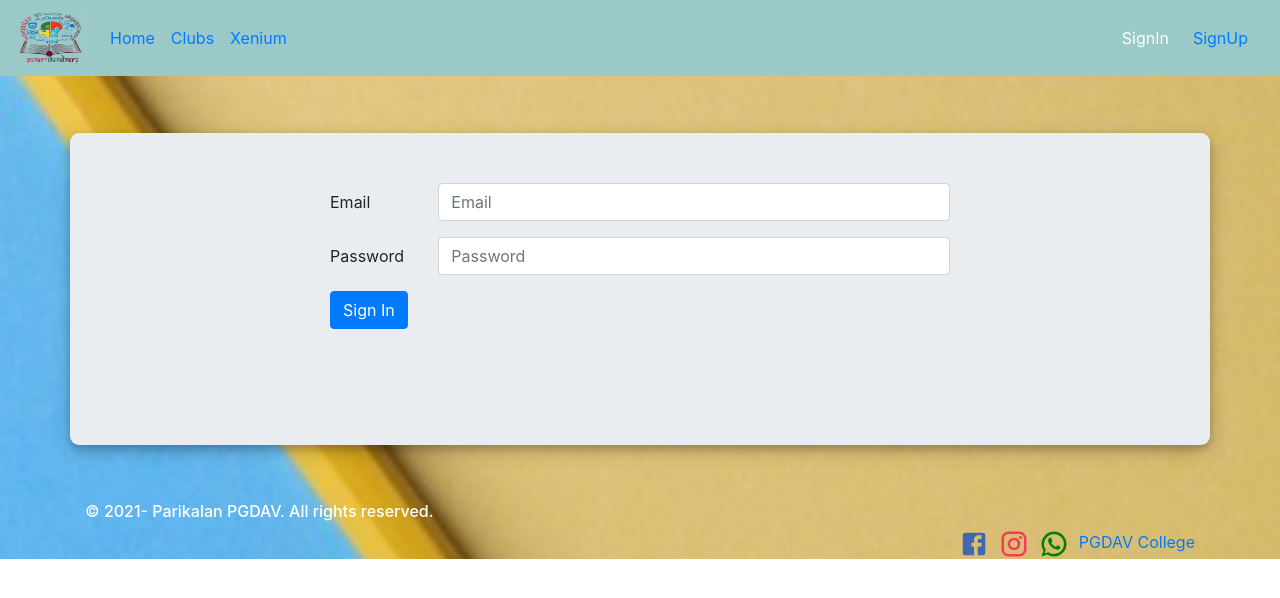
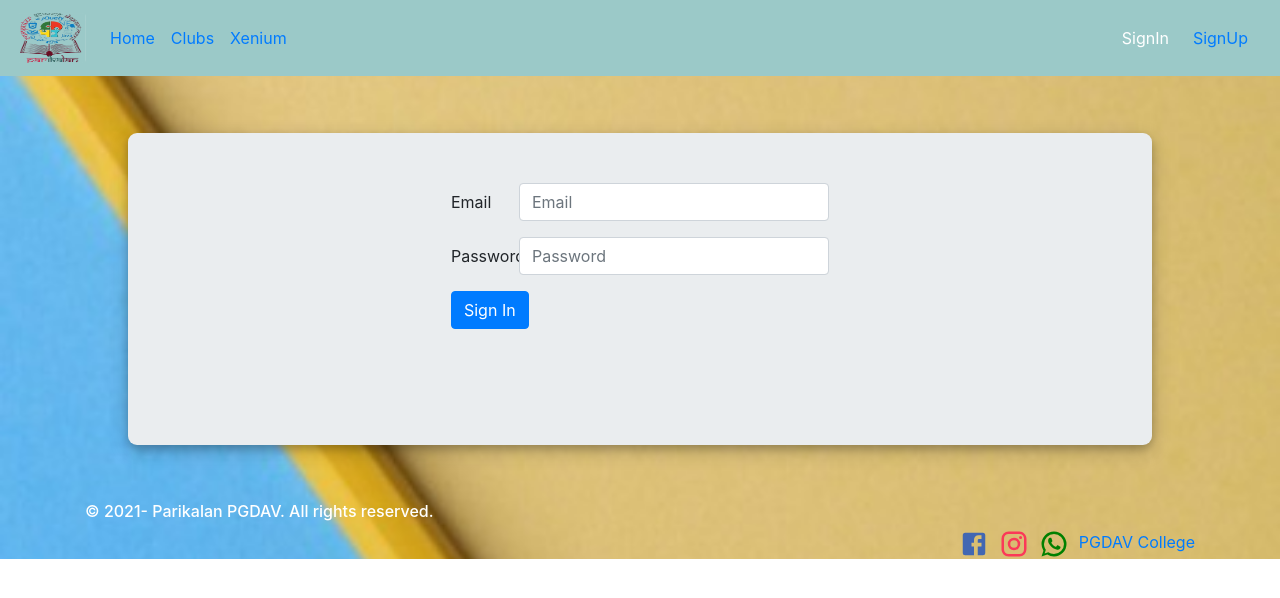
Before and after one commit to ankitkumarspj0831/Parikalan, a React (Create React App) app: page /auth/signin in a window 1280 px wide. Shown: the top 598 px of the page. Built offline with nearby package versions, Linux system fonts and the light colour scheme.

Commit message:
styling signin page

```diff
--- a/src/Containers/SignIn/SignIn.js
+++ b/src/Containers/SignIn/SignIn.js
@@ -21,7 +21,10 @@ class SignIn extends Component {
 
   render() {
     return (
-      <Container className={classes.container} /* style={{ width: "50%" }} */>
+      <Container
+        className={classes.container}
+        fluid style={{ width: "80%" }}
+      >
         <Form className={classes.label} onSubmit={this.onSubmit}>
           <Form.Group as={Row}>
             <Form.Label column sm={2}>
--- a/src/Containers/SignIn/SignIn.module.css
+++ b/src/Containers/SignIn/SignIn.module.css
@@ -8,8 +8,9 @@
   justify-content: center;
   width: "80%";
 }
+
 .label {
-  width: 620px;
+  width: auto;
   text-align: left;
   display: inline-block;
   margin-bottom: 50px;
--- a/src/Containers/SignUp/SignUp.module.css
+++ b/src/Containers/SignUp/SignUp.module.css
@@ -9,6 +9,7 @@
   display: flex;
   justify-content: center;
 }
+
 .label {
   width: 620px;
   text-align: justify;
--- a/src/Containers/SignUp/Signup.js
+++ b/src/Containers/SignUp/Signup.js
@@ -43,7 +43,7 @@ class Signup extends Component {
   render() {
     document.title = "Paikalan-Signup";
     return (
-      <Container className={clas.container} style={{ width: "80%" }}>
+      <Container className={clas.container} style={{ width: "80%" }} fluid>
         <Form className={clas.label} onSubmit={this.onSubmit}>
           <Form.Group as={Row}>
             <Form.Label column sm={2}>
```
Also changed, not shown: 1 other file (tests, documents, lock files or other folders).
